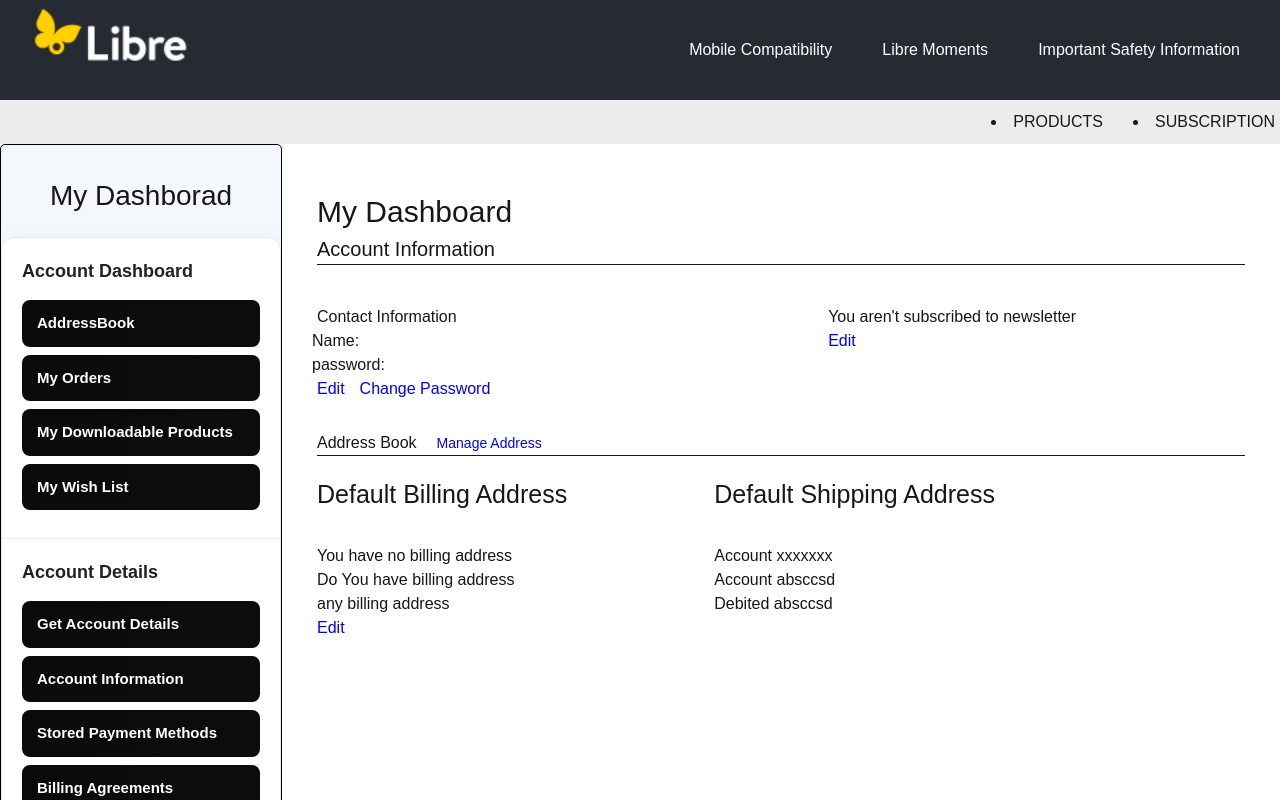
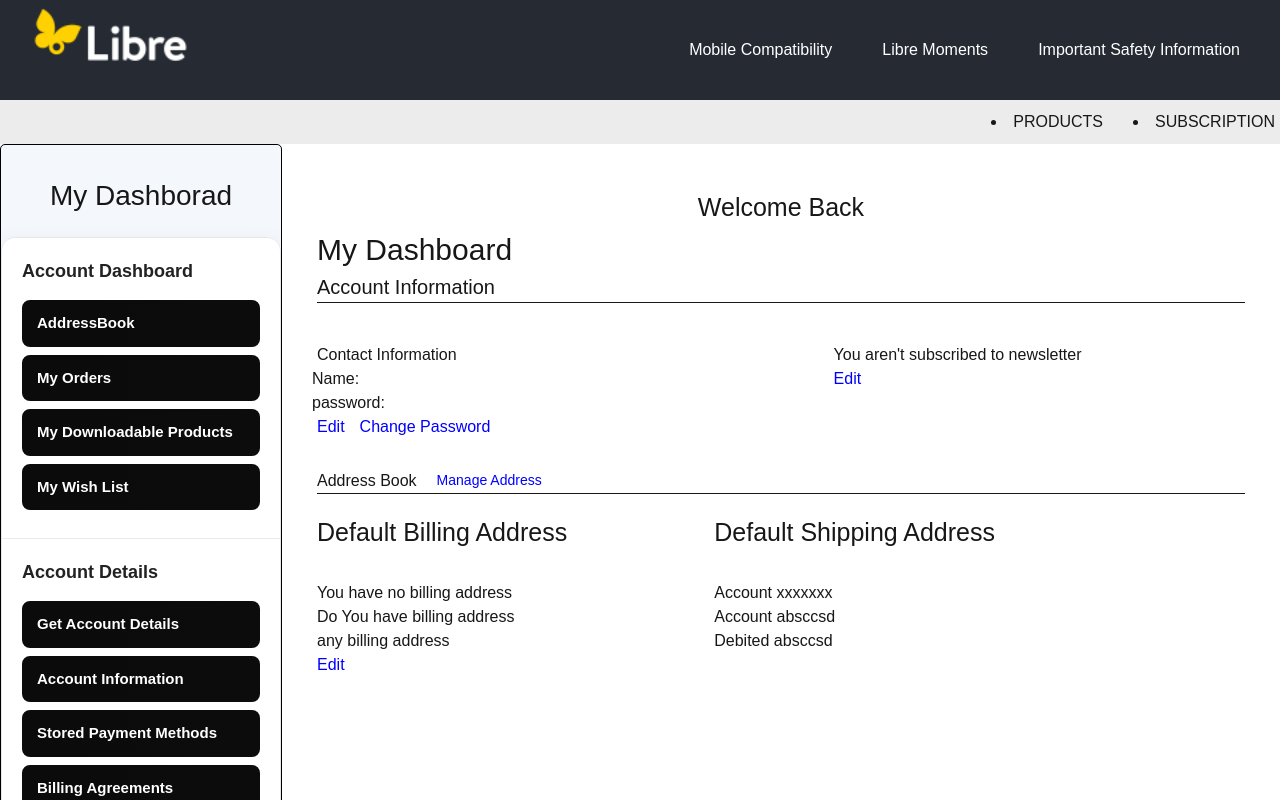
Before and after one commit to aslamofficial12/react-project, a Next.js app: page / in a window 1280 px wide. Shown: the top 800 px of the page. Built offline with nearby package versions, Linux system fonts and the light colour scheme.

Commit message:
swhen user not active logut feature added

```diff
--- a/src/app/page.js
+++ b/src/app/page.js
@@ -1,31 +1,65 @@
 "use client";
+import { useRef,useEffect } from 'react';
 import LeftPanel from "../components/LeftPanel";
 import MultistepForm from "../components/MultistepForm";
 import BasicAuth from "./basic-auth/page";
 import Sidebar from "../components/sidebarmyaccount/sidebar";
 import Sidebarpart from "../components/sidebarpart/sidebarpartTwo";
-import { useSearchParams } from "next/navigation";
+import { useRouter, useSearchParams } from "next/navigation";
 
 
 export default function Home() {
+  const router=useRouter();
+  const timerRef = useRef(null);
 
-  const searchParams=useSearchParams();
+  function startTimer() {
+    timerRef.current = setTimeout(() => {
+      alert("Session Expired!");
+      router.push("/login");
+    }, 100000);
+  }
 
- const name = searchParams.get("name");
-    const pass = searchParams.get("pass");
+  function resetTimer(){
+    clearTimeout(timerRef.current);
+    startTimer();
+  }
+
+  useEffect(()=>{
+    startTimer();
+    // window.addEventListener(mousemove,resetTimer);
+    window.addEventListener("hover",resetTimer);
+    window.addEventListener("keyup",resetTimer);
+    window.addEventListener("click",resetTimer);
+    window.addEventListener("scroll",resetTimer);
+
+
+    return ()=>{
+      clearTimeout(timerRef.current);
+      window.removeEventListener("scroll",resetTimer);
+      window.removeEventListener("hover",resetTimer);
+
+      window.removeEventListener("keyup",resetTimer);
+      window.removeEventListener("click",resetTimer);
+    };
+  },[])
+
+  const searchParams = useSearchParams();
+
+  const name = searchParams.get("name");
+  const pass = searchParams.get("pass");
   return (
     <div className="container">
 
 
-    <div className="left-container" style={{border:"1px solid black",borderRadius:"5px"}}>
-      <h2 style={{textAlign:"center" ,marginTop:"30px",marginBottom:"20px" ,fontSize:"28px" }}>My Dashborad</h2>
+      <div className="left-container" style={{ border: "1px solid black", borderRadius: "5px" }}>
+        <h2 style={{ textAlign: "center", marginTop: "30px", marginBottom: "20px", fontSize: "28px" }}>My Dashborad</h2>
 
-       <Sidebar />
-    </div>
+        <Sidebar />
+      </div>
 
-    <div style={{backgroundColor:"#ffffff",width:"90%"}}className="right-container">
+      <div style={{ backgroundColor: "#ffffff", width: "90%" }} className="right-container">
         <Sidebarpart name={name} pass={pass} />
-    </div>
+      </div>
 
 
     </div>
--- a/src/components/sidebarpart/sidebarpartTwo.jsx
+++ b/src/components/sidebarpart/sidebarpartTwo.jsx
@@ -1,7 +1,8 @@
+import { TextAlignCenter } from "lucide-react";
 import "./sidebarpartTwo.css";
 import { useSearchParams } from "next/navigation";
 
-export default function SidebarPartTwo({name,pass}) {
+export default function SidebarPartTwo({ name, pass }) {
 
 
     return (
@@ -9,7 +10,7 @@ export default function SidebarPartTwo({name,pass}) {
             <div className="MainBox">
 
                 <div className="section-one">
-
+                    <h2 style={{ textAlign: "center", fontSize: "25px" }}>Welcome Back {name}</h2>
                     <h1 className="dashboard-title">My Dashboard</h1>
 
                     <h2 className="account-title">Account Information</h2>
@@ -19,8 +20,10 @@ export default function SidebarPartTwo({name,pass}) {
 
                 <div className="Section-two-main">
 
+
+
                     <div className="Section-two-left">
-                        <h2>Contact Information</h2>
+                        <h2 style={{marginRight:"50px"}}>Contact Information</h2>
 
                         <ul className="contact-list">
                             <li>Name: {name}</li>
@@ -95,9 +98,9 @@ export default function SidebarPartTwo({name,pass}) {
 
                             <div className="shipping-title-below-text">
 
-                            <h3>Account xxxxxxx</h3>
-                            <h3>Account absccsd</h3>
-                            <h3>Debited absccsd</h3>
+                                <h3>Account xxxxxxx</h3>
+                                <h3>Account absccsd</h3>
+                                <h3>Debited absccsd</h3>
 
                             </div>
 
```
